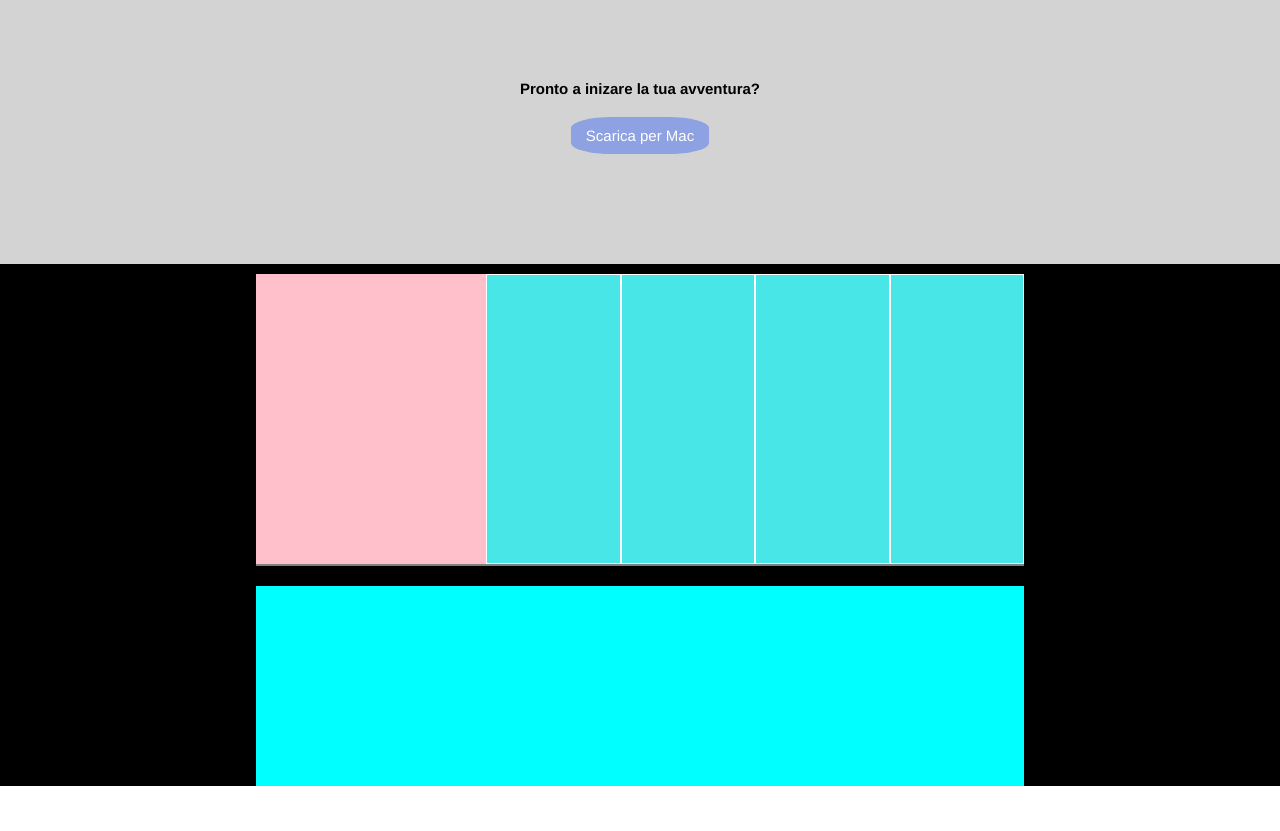
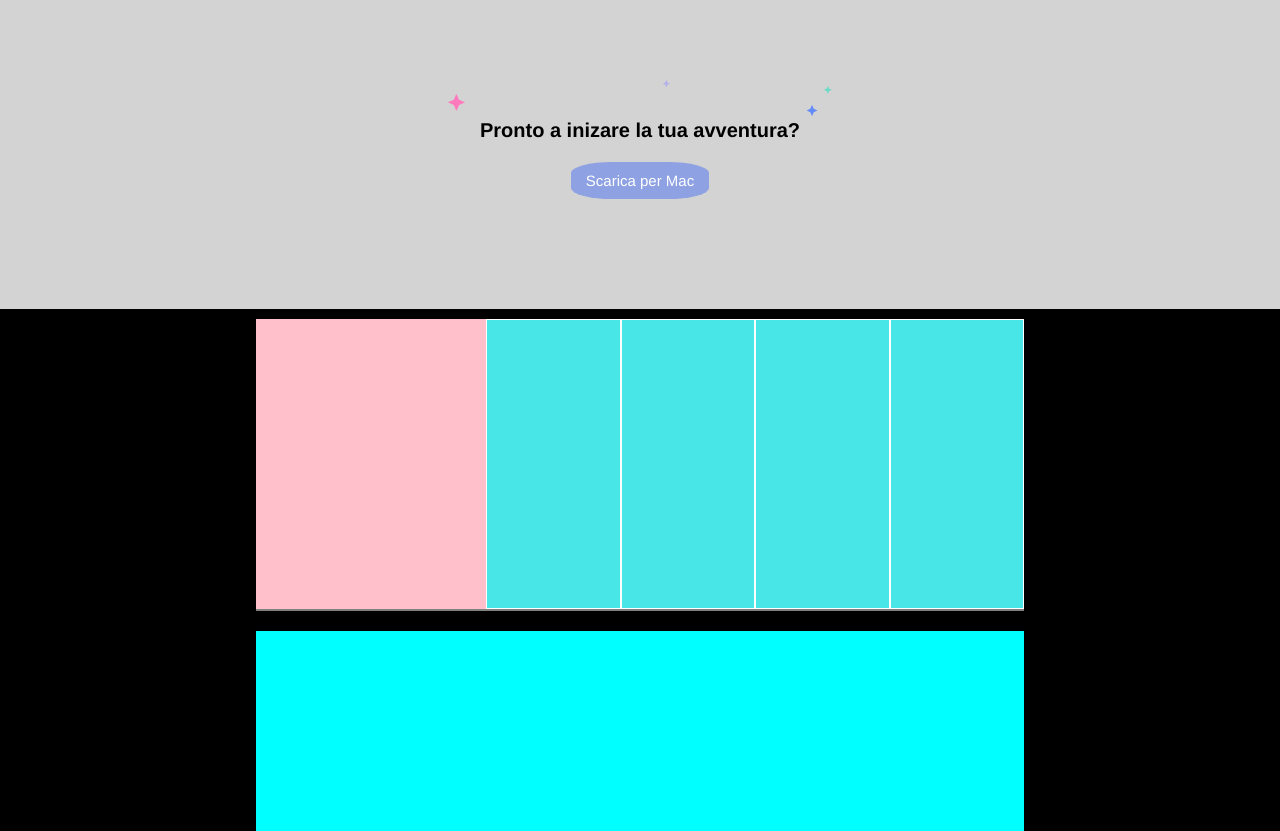
Before and after one commit to StefanoSalaa98/htmlcss-discord, a plain HTML site: page index.html in a window 1280 px wide. Shown: the part 2474-3305 px from the top of the page. Before the commit the page ends 3260 px from the top, so only its background shows below. Drawn offline with Linux system fonts and the light colour scheme.

Commit message:
Aggiungi stelle di sfondo

```diff
--- a/css/style.css
+++ b/css/style.css
@@ -8,6 +8,10 @@
 
 h2{
     font-size:35px;
+}
+
+h3{
+    font-size:20px;
 }
 
 /*Regole Header*/
@@ -192,6 +196,11 @@ a{
     max-width:100%;
 }
 
+.stella{
+    width:50%;
+    margin:0 auto;
+}
+
 .blu{
     background-color:#8EA1E2;
     color:white;
--- a/index.html
+++ b/index.html
@@ -114,7 +114,10 @@
                     o riunitevi in una sessione di disegno con la condivisione schermo.
                 </p>
                 <img src="img/item4-big.svg">
-                <h3>Pronto a inizare la tua avventura?</h3>
+                <div class="stella">
+                    <img src="img/stars.svg" alt="stars">
+                    <h3>Pronto a inizare la tua avventura?</h3>
+                </div>
                 <div>
                     <a href="#" class="bottone blu">Scarica per Mac</a>
                 </div>
```
